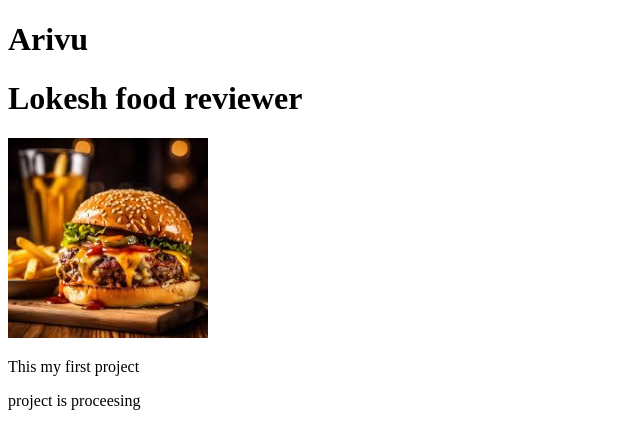
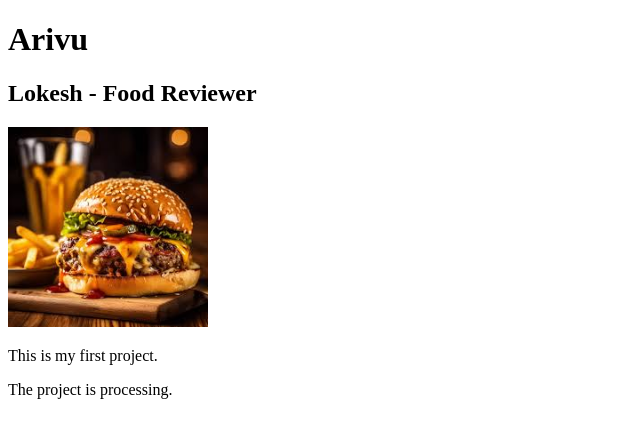
Before and after one commit to haridevops003/Test-projet, a plain HTML site: page index.html in a window 1280 px wide. Shown: the whole page, without its empty margins (0-640 px from the left). Drawn offline with Linux system fonts and the light colour scheme.

Commit message:
totaly chaned

```diff
--- a/index.html
+++ b/index.html
@@ -3,15 +3,18 @@
 <head>
     <meta charset="UTF-8">
     <meta name="viewport" content="width=device-width, initial-scale=1.0">
-    <title>Sigma</title>
+    <title>Sigma Automation</title>
 </head>
 <body>
-    <h1>Arivu</h1>
-    <h1>Lokesh food reviewer</h1>
+    <header>
+        <h1>Arivu</h1>
+        <h2>Lokesh - Food Reviewer</h2>
+    </header>
 
-    <img width="200px" src="image.jpeg" alt="">
-    <p>This my first project </p>
-    <p>project is proceesing</p>
-
+    <section>
+        <img width="200" src="image.jpeg" alt="Description of the image">
+        <p>This is my first project.</p>
+        <p>The project is processing.</p>
+    </section>
 </body>
 </html>
```
